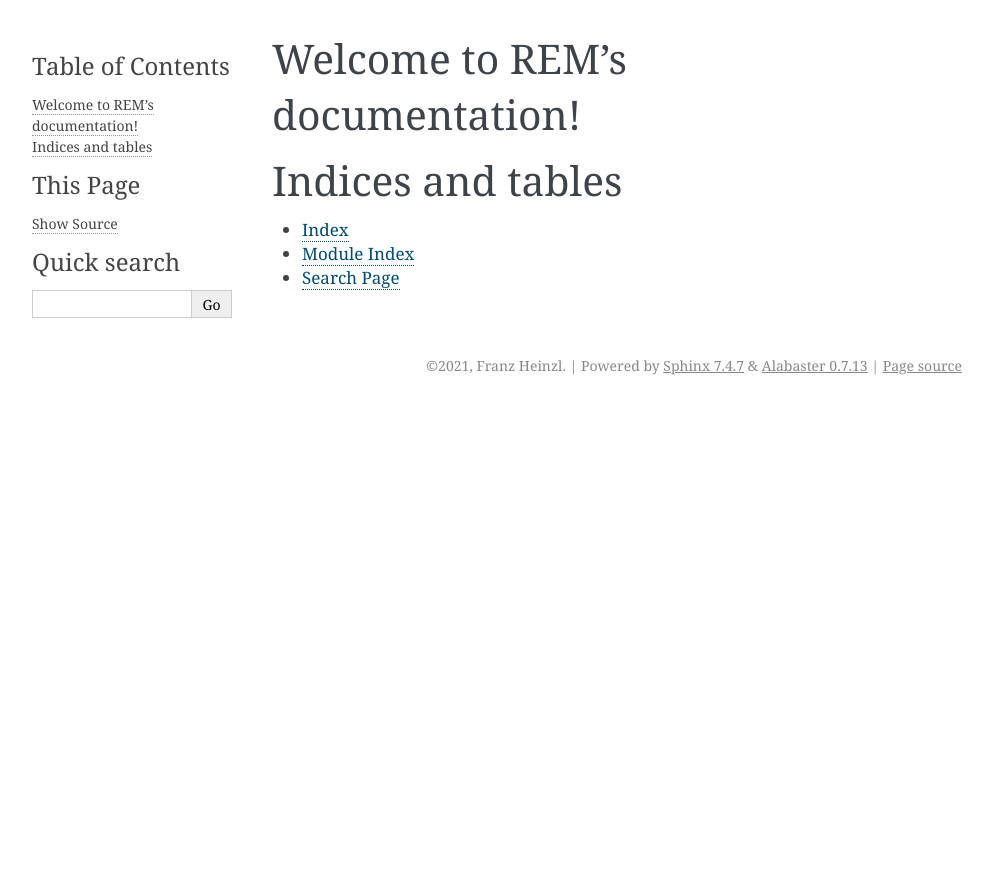
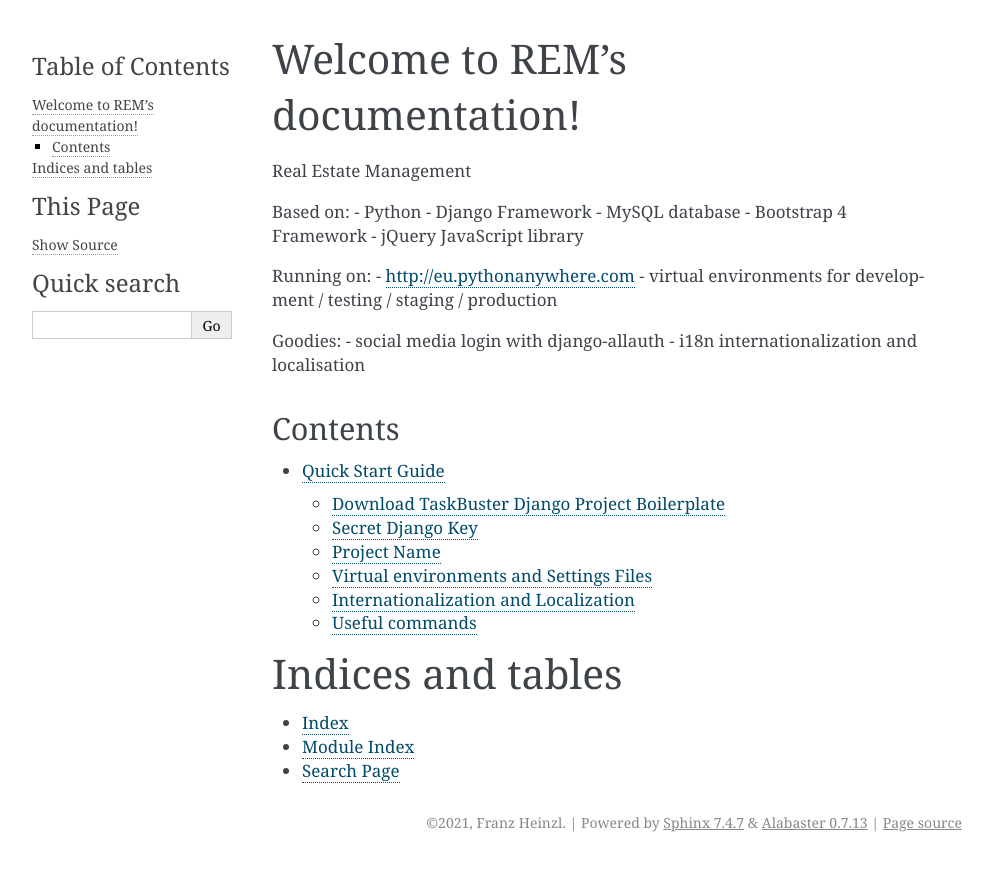
Before and after one commit to FranzAT/REM, a Sphinx documentation site: the page built from docs/index.rst, in a window 1280 px wide. Shown: the top 871 px of the page, without its empty margins (148-1141 px from the left). Built offline with Sphinx 7.4.7, drawn with Linux system fonts in a browser that asks for light colours; some of the changed lines change nothing that is shown.

```diff
--- a/docs/index.rst
+++ b/docs/index.rst
@@ -6,10 +6,30 @@
 Welcome to REM's documentation!
 ===============================
 
+Real Estate Management
+
+Based on:
+- Python
+- Django Framework
+- MySQL database
+- Bootstrap 4 Framework
+- jQuery JavaScript library
+
+Running on:
+- http://eu.pythonanywhere.com
+- virtual environments for development / testing / staging / production
+
+Goodies:
+- social media login with django-allauth
+- i18n internationalization and localisation
+
+Contents
+--------
+
 .. toctree::
    :maxdepth: 2
-   :caption: Contents:
 
+   quick_start
 
 
 Indices and tables
--- /dev/null
+++ b/docs/quick_start.rst
@@ -0,0 +1,178 @@
+Quick Start Guide
+=================
+
+
+Download TaskBuster Django Project Boilerplate
+----------------------------------------------
+
+First, you need to download the BoilerPlate from GitHub.
+
+
+Secret Django Key
+-----------------
+
+This boilerplate has the **DJANGO_KEY** setting variable hidden.
+
+You can generate your DJANGO_KEY |django_key|.
+
+.. |django_key| raw:: html
+
+    <a href="http://www.miniwebtool.com/django-secret-key-generator"
+    target="_blank">here</a>
+
+
+Project Name
+------------
+
+This project is named *TaskBuster*, so if you are using this
+Boilerplate to create your own project, you'll have to change
+the name in a few places:
+
+ - *taskbuster_project* **folder** (your top project container)
+ - *taskbuster_project/taskbuster* **folder** (your project name)
+ - virtual environment names: **tb_dev** and **tb_test** (name them whatever you want)
+ - in virtual environments **postactivate** files (see section below), you have to change **taskbuster.settings.development** for your **projectname.settings.development**. Same works for the testing environment.
+
+
+Virtual environments and Settings Files
+---------------------------------------
+
+First, you must know your Python 3 path::
+
+    $ which python3
+
+which is something similar to /usr/local/bin/python3.
+
+Next, create a Development virtual environment with Python 3 installed::
+
+    $ mkvirtualenv --python=/usr/local/bin/python3 tb_dev
+
+where you might need to change it with your python path.
+
+Go to the virtual enviornment folder with::
+
+    $ cd $VIRTUAL_ENV/bin
+
+and edit the postactivate file.:
+
+    $ vi postactivate
+
+You must add the lines: ::
+
+    export DJANGO_SETTINGS_MODULE="taskbuster.settings.development"
+    export SECRET_KEY="your_secret_django_key"
+
+with your project name and your own secret key.
+
+Next, edit the **predeactivate** file and add the line::
+
+    unset SECRET_KEY
+
+Repeat the last steps for your testing environment::
+
+    $ mkvirtualenv --python=/usr/local/bin/python3 tb_test
+    $ cd $VIRTUAL_ENV/bin
+    $ vi postactivate
+
+where you have to add the lines::
+
+    export DJANGO_SETTINGS_MODULE="taskbuster.settings.testing"
+    export SECRET_KEY="your_secret_django_key"
+
+and in the predeactivate file::
+
+    unset SECRET_KEY
+
+Next, install the packages in each environment::
+
+    $ workon tb_dev
+    $ pip install -r requirements/development.txt
+    $ workon tb_test
+    $ pip install -r requirements/testing.txt
+
+
+
+Internationalization and Localization
+-------------------------------------
+
+Settings
+********
+
+The default language for this Project is **English**, and we use internatinalization to translate the text into Catalan.
+
+If you want to change the translation language, or include a new one, you just need to modify the **LANGUAGES** variable in the file *settings/base.py*. The language codes that define each language can be found |codes_link|.
+
+.. |codes_link| raw:: html
+
+    <a href="http://msdn.microsoft.com/en-us/library/ms533052(v=vs.85).aspx" target="_blank">here</a>
+
+For example, if you want to use German you should include::
+
+    LANGUAGES = (
+        ...
+        'de', _("German"),
+        ...
+    )
+
+You can also specify a dialect, like Luxembourg's German with::
+
+    LANGUAGES = (
+        ...
+        'de-lu', _("Luxemburg's German"),
+        ...
+    )
+
+Note: the name inside the translation function _("") is the language name in the default language (English).
+
+More information on the |internationalization_post|.
+
+.. |internationalization_post| raw:: html
+
+    <a href="http://marinamele.com/taskbuster-django-tutorial/internationalization-localization-languages-time-zones" target="_blank">TaskBuster post</a>
+
+
+Translation
+***********
+
+Go to the terminal, inside the taskbuster_project folder and create the files to translate with::
+
+    $ python manage.py makemessages -l ca
+
+change the language "ca" for your selected language.
+
+Next, go to the locale folder of your language::
+
+    $ cd taskbuster/locale/ca/LC_MESSAGES
+
+where taskbuster is your project folder. You have to edit the file *django.po* and translate the strings. You can find more information about how to translate the strings |translation_strings_post|.
+
+.. |translation_strings_post| raw:: html
+
+    <a href="http://marinamele.com/taskbuster-django-tutorial/internationalization-localization-languages-time-zones#inter-translation" target="_blank">here</a>
+
+Once the translation is done, compile your messages with::
+
+    $ python manage.py compilemessages -l ca
+
+
+
+Tests
+*****
+
+We need to update the languages in our Tests to make sure the translation works correclty. Open the file *functional_tests/test_all_users.py*:
+
+- in **test_internationalization**, update your languages with the translation of title text, here "Welcome to TaskBuster!"
+- in **test_localization**, update your languages.
+
+
+
+Useful commands
+---------------
+
+A list of all the commands used to run this template::
+
+    $ workon tb_dev
+    $ workon tb_test
+
+    $ python manage.py makemessages -l ca
+    $ python manage.py compilemessages -l ca
```
Also changed, not shown: docs/index-test.html (renamed from docs/index.html), 5 other files.
